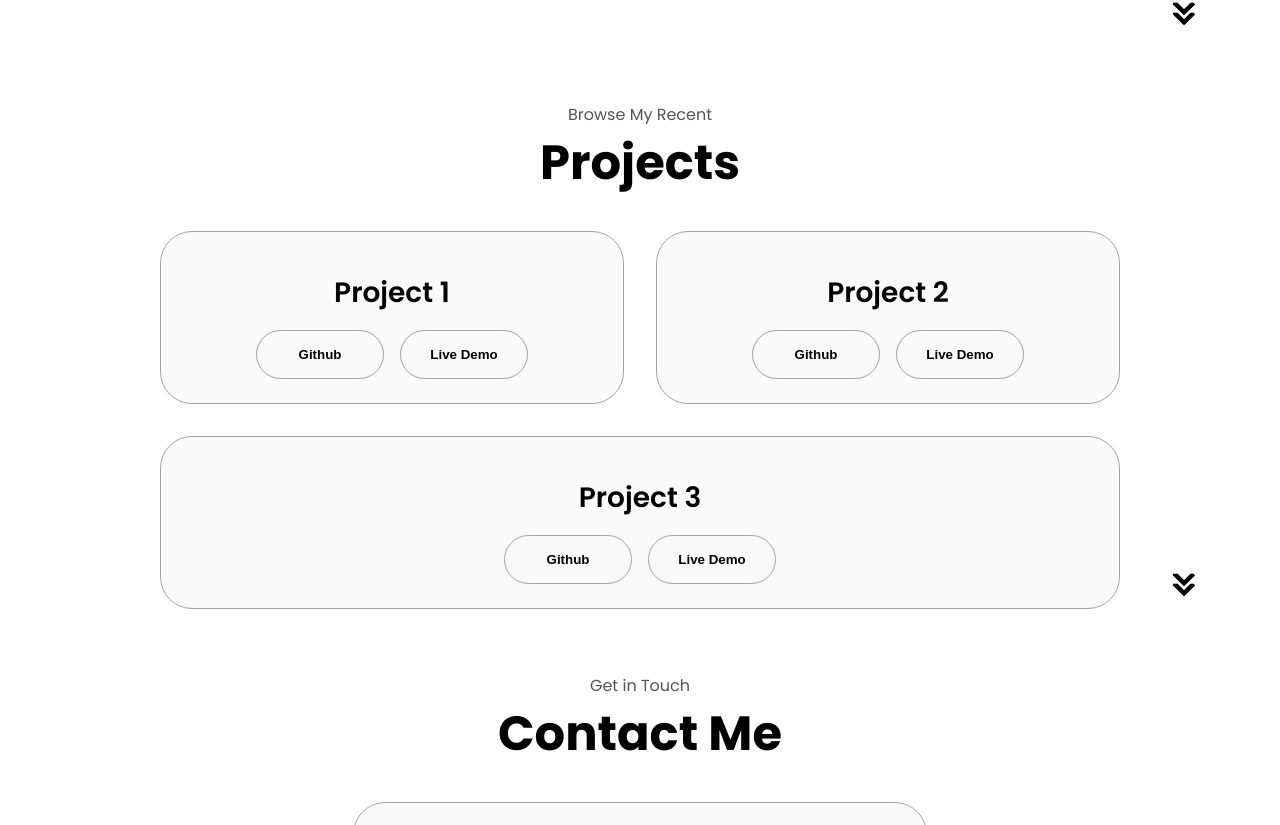
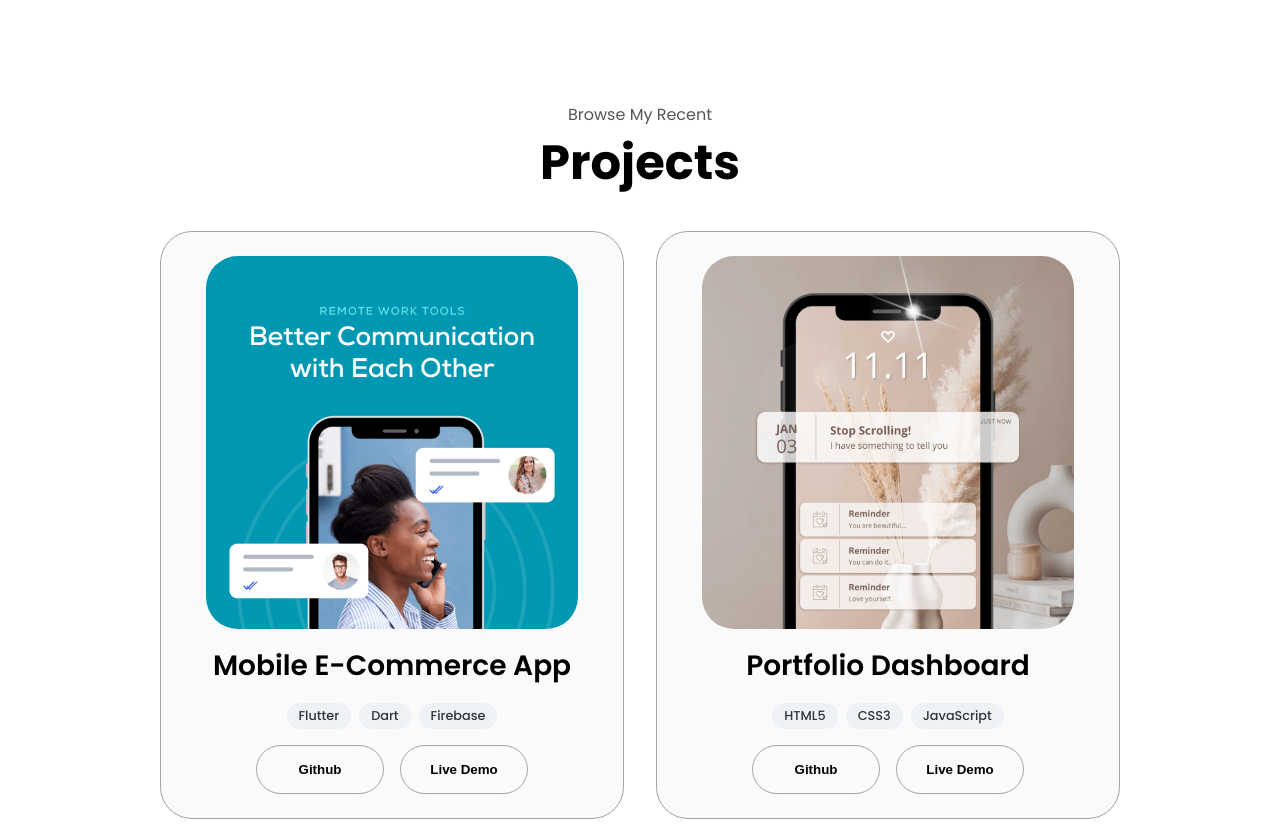
Before and after one commit to Jomekko/Jomekko.github.io, a plain HTML site: page index.html in a window 1280 px wide. Shown: the part 2362-3187 px from the top of the page. Drawn offline with Linux system fonts and the light colour scheme.

Commit message:
Update Portfolio
Updating portfolio

```diff
--- a/index.html
+++ b/index.html
@@ -33,6 +33,7 @@
                     <li><a href="#experience" onclick="toggleMenu()">Experience</a></li>
                     <li><a href="#projects" onclick="toggleMenu()">Projects</a></li>
                     <li><a href="#contact" onclick="toggleMenu()">Contact</a></li>
+                    <li><button id="theme-toggle" class="btn btn-color-2" onclick="toggleTheme()" aria-label="Toggle dark mode">🌙</button></li>
                 </ul>
             </div>
         </nav>
@@ -94,9 +95,6 @@
                     </div>
                 </div>
             </div>
-            <img src="./assets/arrow.png" alt="arrow icon" class="icon arrow"
-                onclick="location.href='.#experience'"
-            >
         </section>
         <section id="experience">
             <p class="section__text__p1">Explore my</p>
@@ -172,65 +170,53 @@
                     </div>
                 </div>
             </div>
-            <img src="./assets/arrow.png" alt="arrow icon" class="icon arrow"
-             onclick="location.href='.#projects'"
-            >
         </section>
         <section id="projects">
             <p class="section__text__p1">Browse My Recent</p>
             <h1 class="title">Projects</h1>
             <div class="experience-details-container">
                 <div class="about-containers">
+
+                    <!-- Project 1 -->
                     <div class="details-container color-container">
                         <div class="article-container">
-                            <!-- <img src="./assets/" alt="Project 1" class="project-img"
-                            >  -->
+                            <img src="./assets/project-1.png" alt="Mobile App UI" class="project-img" />
                         </div>
-                        <h2 class="experience-sub-title project-title">Project 1</h2>
+                        <h2 class="experience-sub-title project-title">Mobile E-Commerce App</h2>
+                        <div class="project-tags">
+                            <span class="tag">Flutter</span>
+                            <span class="tag">Dart</span>
+                            <span class="tag">Firebase</span>
+                        </div>
                         <div class="btn-container">
-                            <button class="btn btn-color-2 project-btn" onclick="location.href='https://github.com/Jomekko'">
-                                Github
-                            </button>
-                            <button class="btn btn-color-2 project-btn" onclick="location.href='https://github.com/Jomekko'">
-                                Live Demo
-                            </button>
+                            <button class="btn btn-color-2 project-btn"
+                                onclick="window.open('https://github.com/Jomekko', '_blank')">Github</button>
+                            <button class="btn btn-color-2 project-btn"
+                                onclick="window.open('https://example.com', '_blank')">Live Demo</button>
                         </div>
                     </div>
+
+                    <!-- Project 2 -->
                     <div class="details-container color-container">
                         <div class="article-container">
-                            <!-- <img src="./assets/" alt="Project 2" class="project-img"
-                            >    -->
+                            <img src="./assets/project-2.png" alt="Web Dashboard" class="project-img" />
                         </div>
-                        <h2 class="experience-sub-title project-title">Project 2</h2>
+                        <h2 class="experience-sub-title project-title">Portfolio Dashboard</h2>
+                        <div class="project-tags">
+                            <span class="tag">HTML5</span>
+                            <span class="tag">CSS3</span>
+                            <span class="tag">JavaScript</span>
+                        </div>
                         <div class="btn-container">
-                            <button class="btn btn-color-2 project-btn" onclick="location.href='https://github.com/Jomekko'">
-                                Github
-                            </button>
-                            <button class="btn btn-color-2 project-btn" onclick="location.href='https://github.com/Jomekko'">
-                                Live Demo
-                            </button>
+                            <button class="btn btn-color-2 project-btn"
+                                onclick="window.open('https://github.com/Jomekko', '_blank')">Github</button>
+                            <button class="btn btn-color-2 project-btn"
+                                onclick="window.open('https://example.com', '_blank')">Live Demo</button>
                         </div>
                     </div>
-                    <div class="details-container color-container">
-                        <div class="article-container">
-                            <!-- <img src="./assets/" alt="Project 3" class="project-img"
-                            >    -->
-                        </div>
-                        <h2 class="experience-sub-title project-title">Project 3</h2>
-                        <div class="btn-container">
-                            <button class="btn btn-color-2 project-btn" onclick="location.href='https://github.com/Jomekko'">
-                                Github
-                            </button>
-                            <button class="btn btn-color-2 project-btn" onclick="location.href='https://github.com/Jomekko'">
-                                Live Demo
-                            </button>
-                        </div>
-                    </div>
+
                 </div>
             </div>
-            <img src="./assets/arrow.png" alt="arrow icon" class="icon arrow"
-             onclick="location.href='.#contact'"
-            >
         </section>
         <section id="contact">
             <p class="section__text__p1">Get in Touch</p>
--- a/style.css
+++ b/style.css
@@ -431,3 +431,36 @@ footer {
 footer p {
     text-align: center;
 }
+
+
+.btn,
+.details-container {
+    transition: transform 0.25s ease, box-shadow 0.25s ease, background-color 0.25s ease;
+}
+
+.details-container:hover {
+    transform: translateY(-4px);
+    box-shadow: 0 10px 20px rgba(0, 0, 0, 0.08);
+}
+
+.btn:hover {
+    transform: translateY(-2px);
+}
+
+
+.project-tags {
+    display: flex;
+    justify-content: center;
+    gap: 0.5rem;
+    margin: 0.5rem 0 1rem;
+    flex-wrap: wrap;
+}
+
+.tag {
+    background: #eef2f6;
+    color: #333;
+    font-size: 0.8rem;
+    font-weight: 500;
+    padding: 0.25rem 0.75rem;
+    border-radius: 1rem;
+}
```
